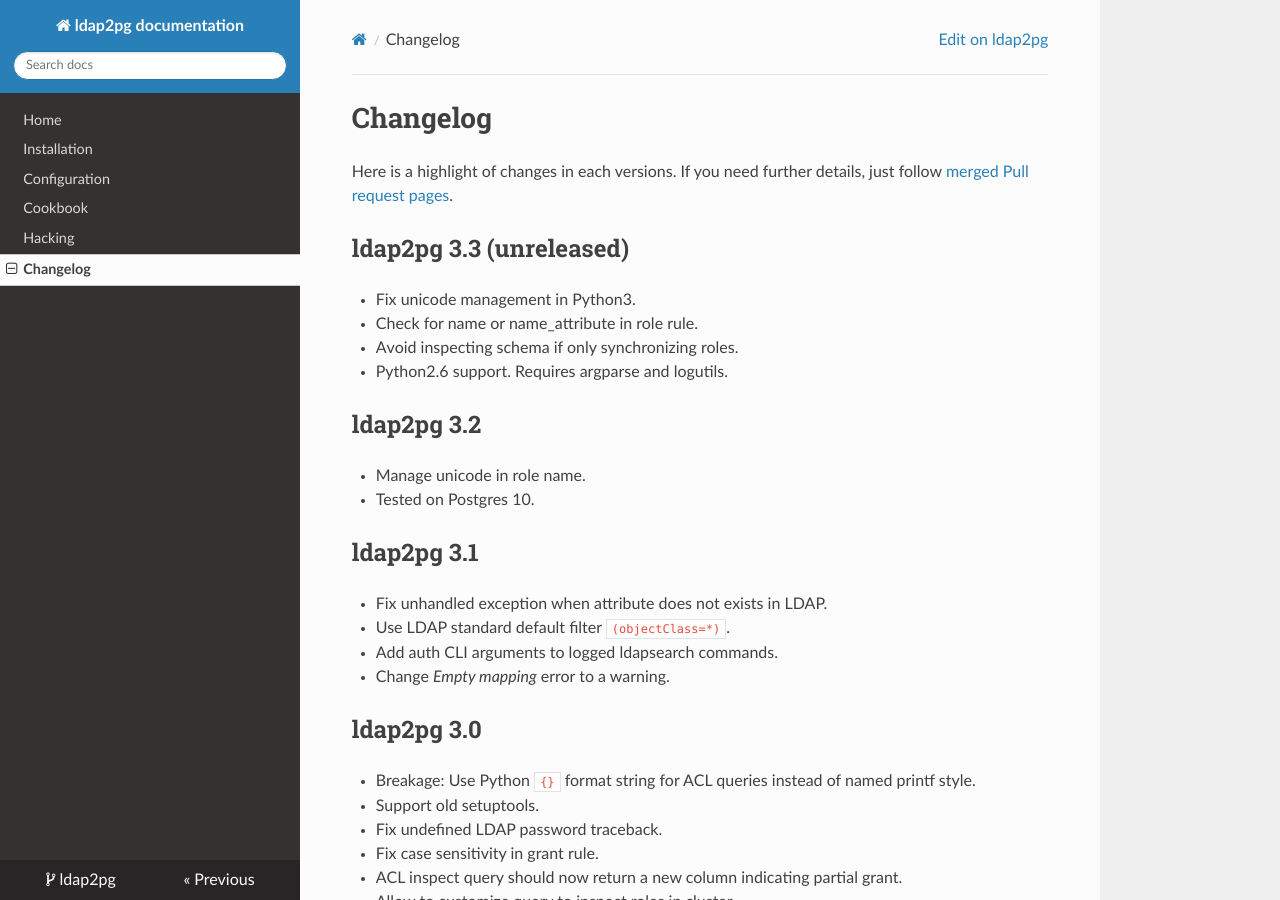
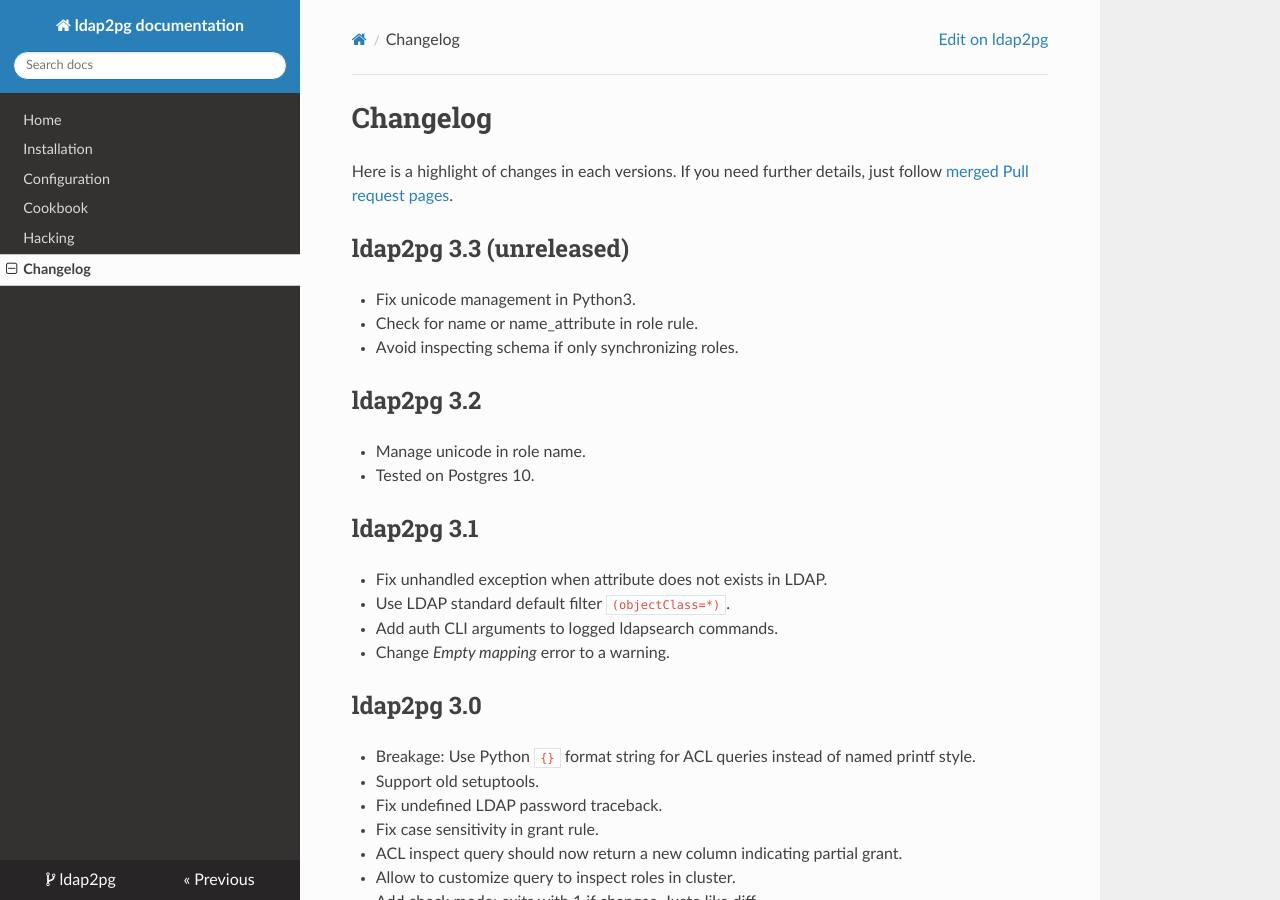
Before and after one commit to dalibo/ldap2pg, an MkDocs documentation site: the page built from docs/changelog.md, in a window 1280 px wide and 900 px high. Built offline with MkDocs 1.6.1, drawn with Linux system fonts in a browser that asks for light colours; nearby versions of some CDN libraries; old or Windows-style settings are respelled for this version of MkDocs.

Commit message:
Drop Python2.6 support from 3.3, it's not ready

```diff
--- a/docs/changelog.md
+++ b/docs/changelog.md
@@ -13,7 +13,6 @@
 - Fix unicode management in Python3.
 - Check for name or name_attribute in role rule.
 - Avoid inspecting schema if only synchronizing roles.
-- Python2.6 support. Requires argparse and logutils.
 
 
 # ldap2pg 3.2
```
